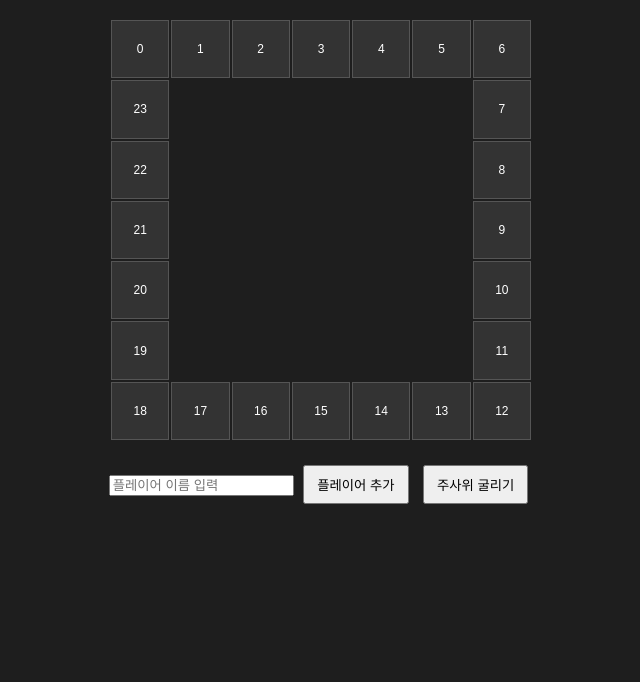
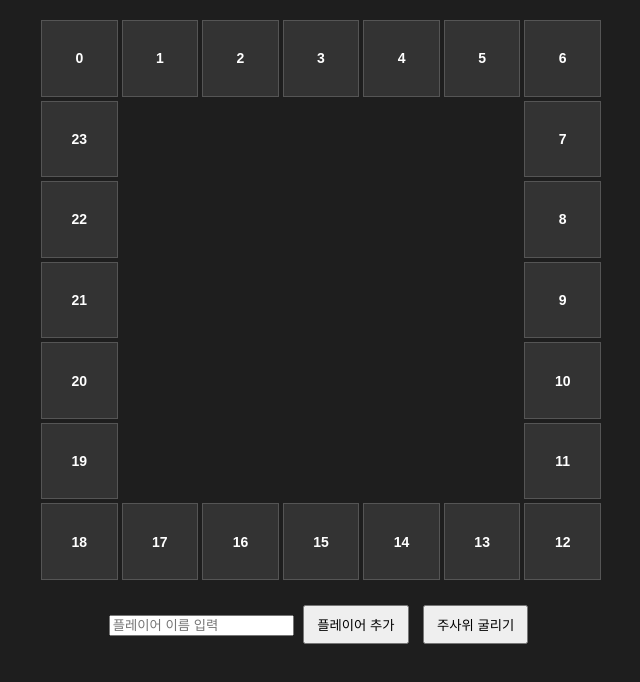
Before and after one commit to DaeYeong3/chorumarble, a plain HTML site: page index.html in a window 1280 px wide. Shown: the whole page, without its empty margins (319-959 px from the left). Drawn offline with Linux system fonts and the light colour scheme.

Commit message:
Update style.css

```diff
--- a/style.css
+++ b/style.css
@@ -12,14 +12,15 @@ body {
 }
 
 #board {
-  width: 420px;
-  height: 420px;
+  width: 560px;
+  height: 560px;
   margin: 0 auto;
   display: grid;
   grid-template-columns: repeat(7, 1fr);
   grid-template-rows: repeat(7, 1fr);
-  gap: 2px;
+  gap: 4px;
 }
+
 
 
 
@@ -29,9 +30,11 @@ body {
   display: flex;
   justify-content: center;
   align-items: center;
-  font-size: 12px;
+  font-size: 14px;
   position: relative;
+  font-weight: bold;
 }
+
 
 
 
```
